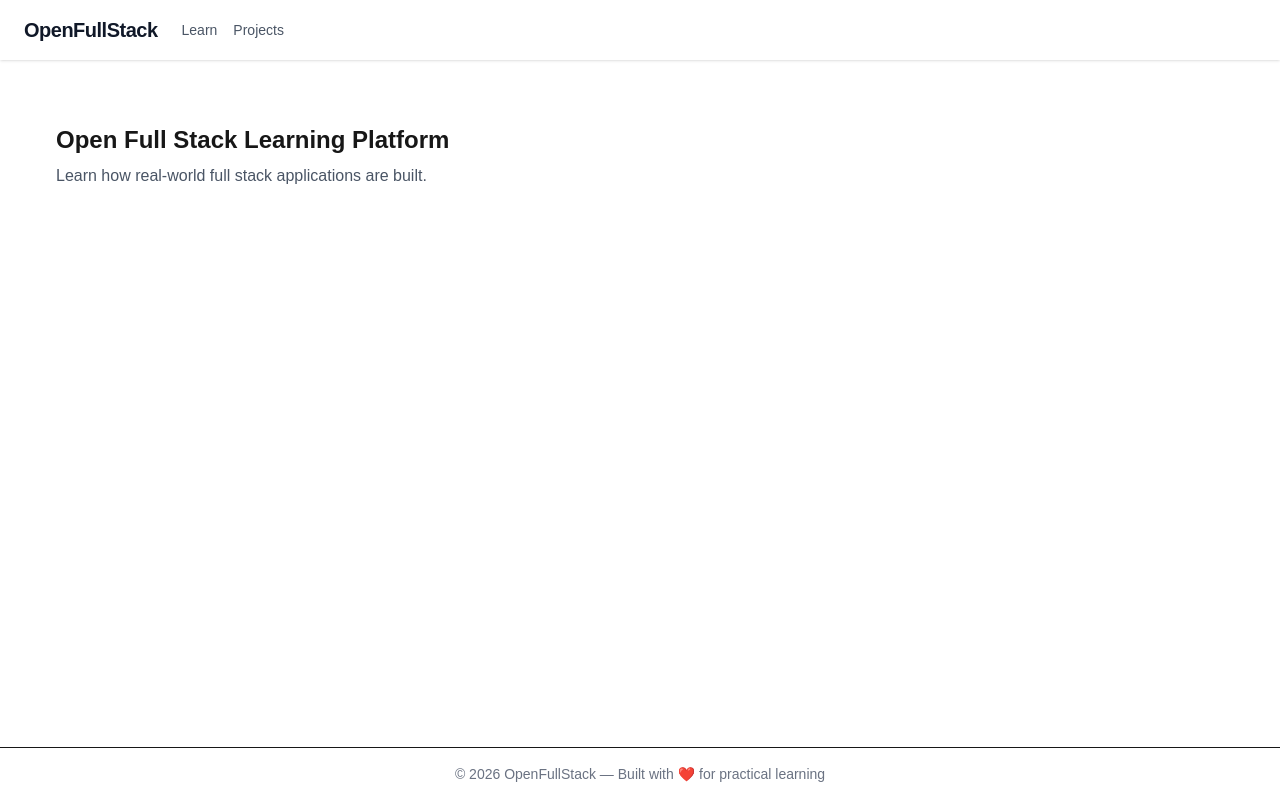
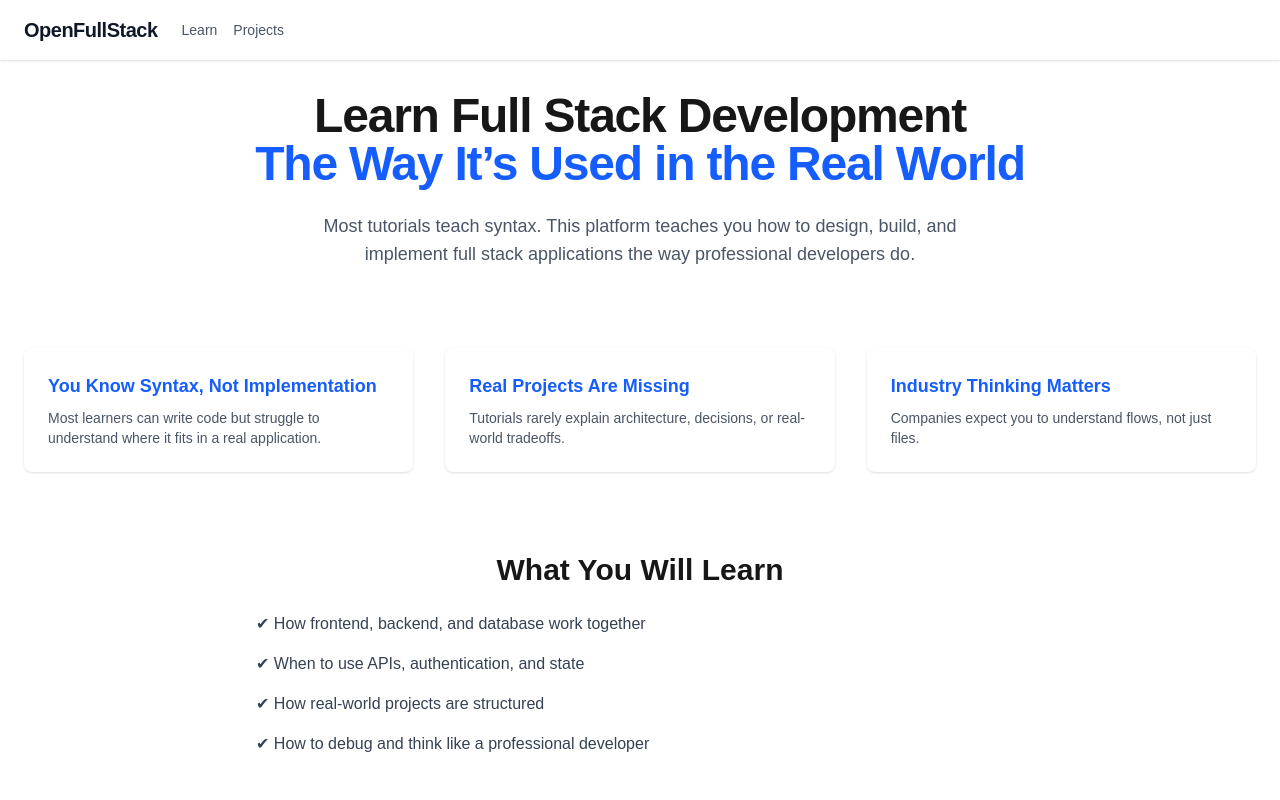
Before and after one commit to Radhika-Babar/openfullstack, a Next.js app: page / in a window 1280 px wide. Shown: the top 800 px of the page. Built offline with nearby package versions, Linux system fonts and the light colour scheme.

Commit message:
style: highligth homepage problem statments

```diff
--- a/src/app/page.tsx
+++ b/src/app/page.tsx
@@ -1,12 +1,74 @@
-export default function Home() {
+export default function HomePage() {
   return (
-    <main className="p-8">
-      <h1 className="text-2xl font-bold">
-        Open Full Stack Learning Platform
-      </h1>
-      <p className="mt-2 text-gray-600">
-        Learn how real-world full stack applications are built.
-      </p>
-    </main>
+    <div className="space-y-20">
+      {/* Hero Section */}
+      <section className="text-center space-y-6">
+        <h1 className="text-4xl md:text-5xl font-bold tracking-tight">
+          Learn Full Stack Development
+          <span className="block text-blue-600">
+            The Way It’s Used in the Real World
+          </span>
+        </h1>
+
+        <p className="max-w-2xl mx-auto text-lg text-gray-600">
+          Most tutorials teach syntax. This platform teaches you
+          how to design, build, and implement full stack applications
+          the way professional developers do.
+        </p>
+      </section>
+      {/* Why This Platform */}
+      <section className="grid md:grid-cols-3 gap-8">
+        <div className="p-6 bg-white rounded-lg shadow-sm">
+          <h3 className="font-semibold text-lg mb-2 text-blue-600">
+            You Know Syntax, Not Implementation
+          </h3>
+          <p className="text-gray-600 text-sm">
+            Most learners can write code but struggle to understand
+            where it fits in a real application.
+          </p>
+        </div>
+
+        <div className="p-6 bg-white rounded-lg shadow-sm">
+          <h3 className="font-semibold text-lg mb-2 text-blue-600">
+            Real Projects Are Missing
+          </h3>
+          <p className="text-gray-600 text-sm">
+            Tutorials rarely explain architecture, decisions, or
+            real-world tradeoffs.
+          </p>
+        </div>
+
+        <div className="p-6 bg-white rounded-lg shadow-sm">
+          <h3 className="font-semibold text-lg mb-2 text-blue-600">
+            Industry Thinking Matters
+          </h3>
+          <p className="text-gray-600 text-sm">
+            Companies expect you to understand flows, not just files.
+          </p>
+        </div>
+      </section>
+      {/* What You Will Learn */}
+      <section className="space-y-6">
+        <h2 className="text-3xl font-bold text-center">
+          What You Will Learn
+        </h2>
+
+        <ul className="max-w-3xl mx-auto space-y-4 text-gray-700">
+          <li>✔ How frontend, backend, and database work together</li>
+          <li>✔ When to use APIs, authentication, and state</li>
+          <li>✔ How real-world projects are structured</li>
+          <li>✔ How to debug and think like a professional developer</li>
+        </ul>
+      </section>
+      {/* Call To Action */}
+      <section className="text-center">
+        <a
+          href="/learn"
+          className="inline-block bg-blue-600 text-white px-6 py-3 rounded-md font-medium hover:bg-blue-700 transition"
+        >
+          Start Learning
+        </a>
+      </section>
+    </div>
   );
 }
```
